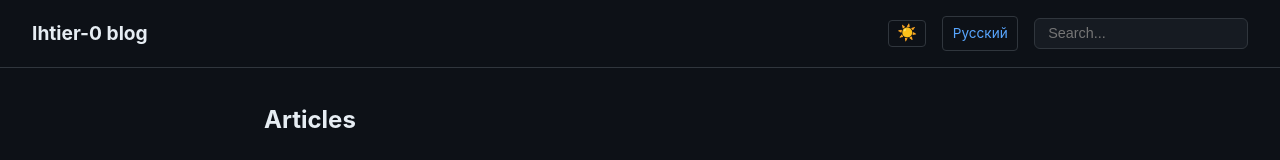
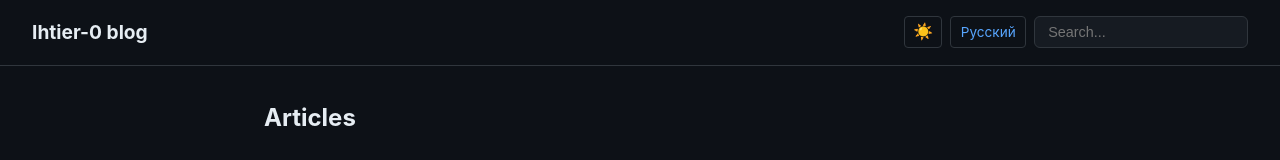
Before and after one commit to Ihtier-0/Ihtier-0.github.io, an Astro site: page /en in a window 1280 px wide. Shown: the top 160 px of the page. Built offline with nearby package versions, Linux system fonts and the light colour scheme; Astro itself is replaced by a stand-in of ours.

Commit message:
Unify header button heights (theme, lang, search)
Co-Authored-By: Claude Opus 4.6 <noreply@anthropic.com>

```diff
--- a/src/layouts/Base.astro
+++ b/src/layouts/Base.astro
@@ -118,15 +118,22 @@ const switchUrl = Astro.url.pathname.replace(`/${lang}/`, `/${otherLang}/`);
   .header-right {
     display: flex;
     align-items: center;
-    gap: 1rem;
+    gap: 0.5rem;
+  }
+
+  .header-right > *,
+  .header-right .search-wrapper input {
+    height: 2rem;
   }
 
   .lang-switch {
     font-size: 0.85rem;
-    padding: 0.3rem 0.6rem;
+    padding: 0 0.6rem;
     border: 1px solid var(--border);
     border-radius: 4px;
     white-space: nowrap;
+    display: inline-flex;
+    align-items: center;
   }
 
   .lang-switch:hover {
@@ -138,10 +145,12 @@ const switchUrl = Astro.url.pathname.replace(`/${lang}/`, `/${otherLang}/`);
     background: none;
     border: 1px solid var(--border);
     border-radius: 4px;
-    padding: 0.3rem 0.5rem;
+    padding: 0 0.5rem;
     cursor: pointer;
     font-size: 1rem;
     line-height: 1;
+    display: inline-flex;
+    align-items: center;
   }
 
   .theme-toggle:hover {
```
